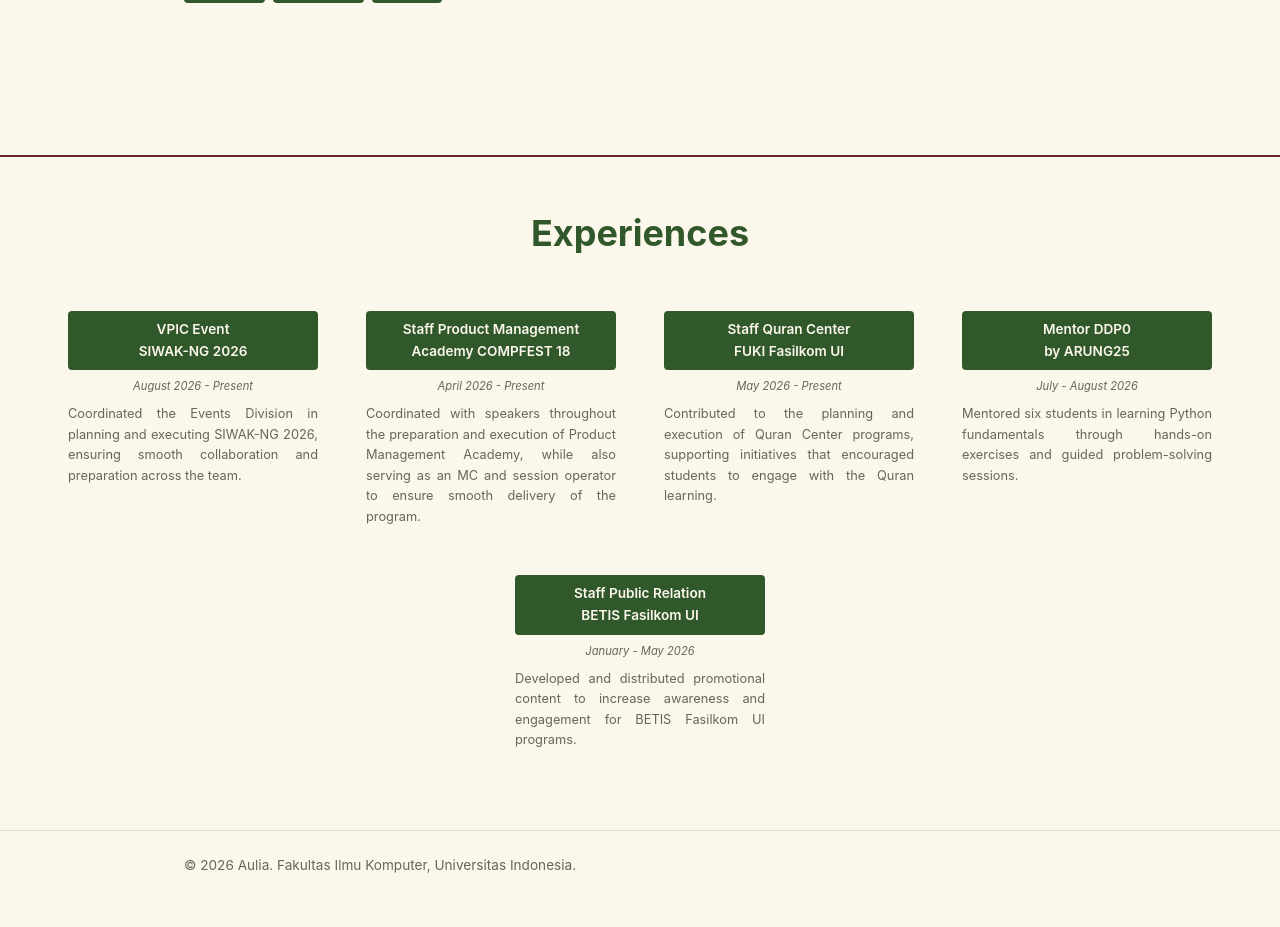
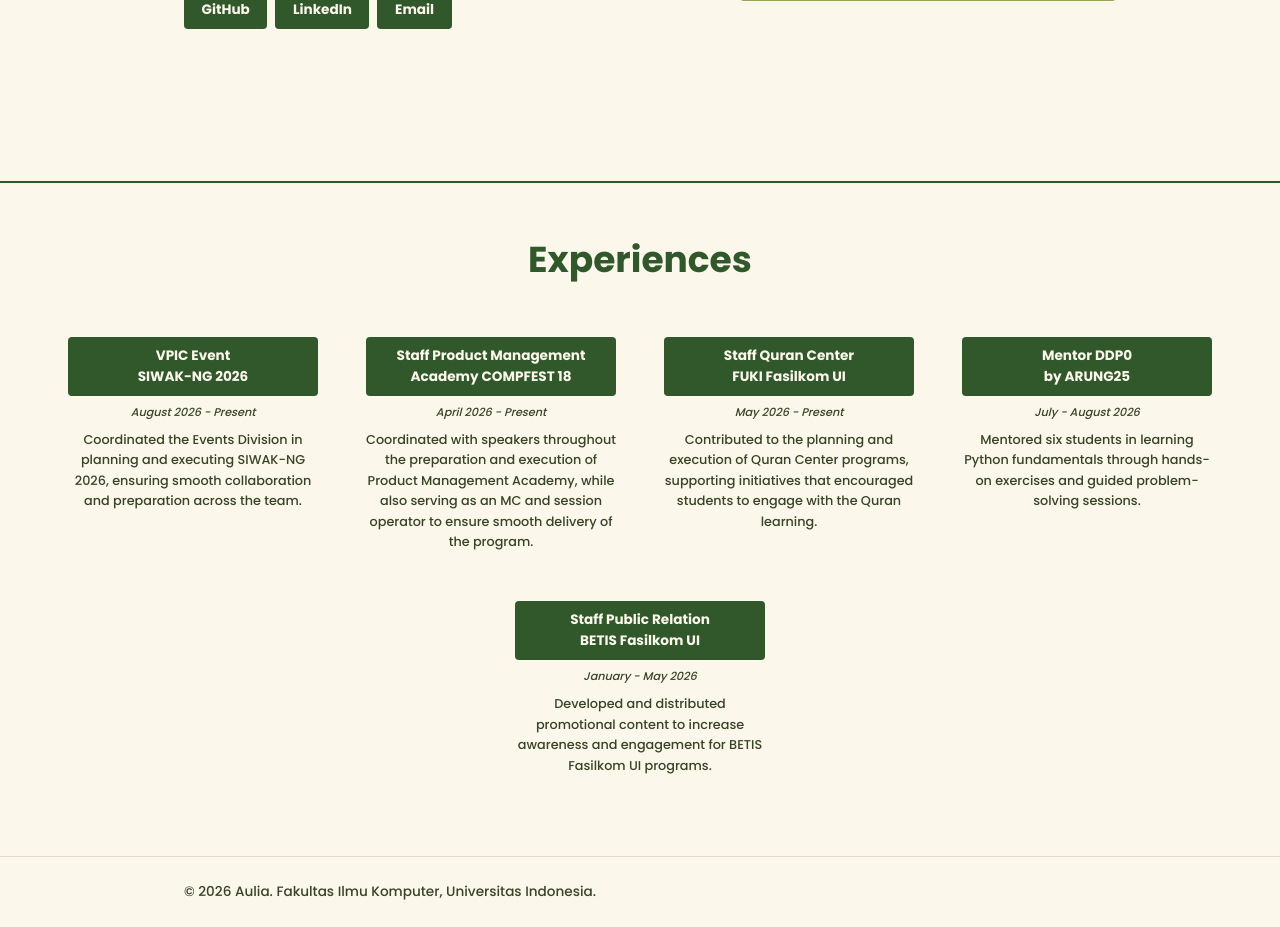
Before and after one commit to aulianurshiva/myportofolio, a Django app: page / in a window 1280 px wide. Shown: the part 588-1515 px from the top of the page. Before the commit the page ends 1461 px from the top, so only its background shows below. Run offline with Django 5.2, Linux system fonts and the light colour scheme.

Commit message:
style: change font and navbar hover effect

```diff
--- a/static/css/style.css
+++ b/static/css/style.css
@@ -10,19 +10,19 @@
     --accent: #92AA56;
     --accent-dark: #31582B;
     --line: #e3d9c9;
-    --text-muted: #6b6459;
+    --text-muted: #374426;
     --radius: 4px;
 }
 
 body {
-    font-family: -apple-system, "Segoe UI", Roboto, Helvetica, Arial, sans-serif;
+    font-family: "Poppins", sans-serif;
     color: var(--ink);
     background-color: var(--paper);
     line-height: 1.6;
 }
 
 h1, .brand {
-    font-family: "Space Grotesk", -apple-system, sans-serif;
+    font-family: "Poppins", sans-serif;
 }
 
 .container {
@@ -58,6 +58,11 @@ h1, .brand {
     color: var(--ink);
     text-decoration: none;
     font-size: 0.95rem;
+    transition: 0.3s;
+}
+
+.site-header nav a:hover{
+    color: var(--accent);
 }
 
 .hero {
@@ -177,7 +182,7 @@ h1, .brand {
 }
 
 .divider {
-    border-top: 2px solid #642230;
+    border-top: 2px solid var(--accent-dark);
     width: 100%;
 }
 
@@ -197,6 +202,7 @@ h1, .brand {
 
 .experience-item {
     width: 250px;
+    text-align: center;
 }
 
 .experiences h4 {
@@ -216,14 +222,12 @@ h1, .brand {
     color: var(--text-muted);
     margin-top: 0.5rem;
     font-style: italic;
-    text-align: center;
 }
 
 .experience-item .description {
     font-size: 0.8rem;
     color: var(--text-muted);
     margin-top: 0.5rem;
-    text-align: justify;
 }
 
 @media (max-width: 600px) {
--- a/templates/index.html
+++ b/templates/index.html
@@ -6,7 +6,7 @@
     <title>Aulia - Portfolio</title>
     <link rel="preconnect" href="https://fonts.googleapis.com">
     <link rel="preconnect" href="https://fonts.gstatic.com" crossorigin>
-    <link href="https://fonts.googleapis.com/css2?family=Space+Grotesk:wght@500;700&display=swap" rel="stylesheet">
+    <link href="https://fonts.googleapis.com/css2?family=Poppins:wght@500;700&display=swap" rel="stylesheet">
     <link rel="stylesheet" href="/static/css/style.css">
 </head>
 <body>
```
